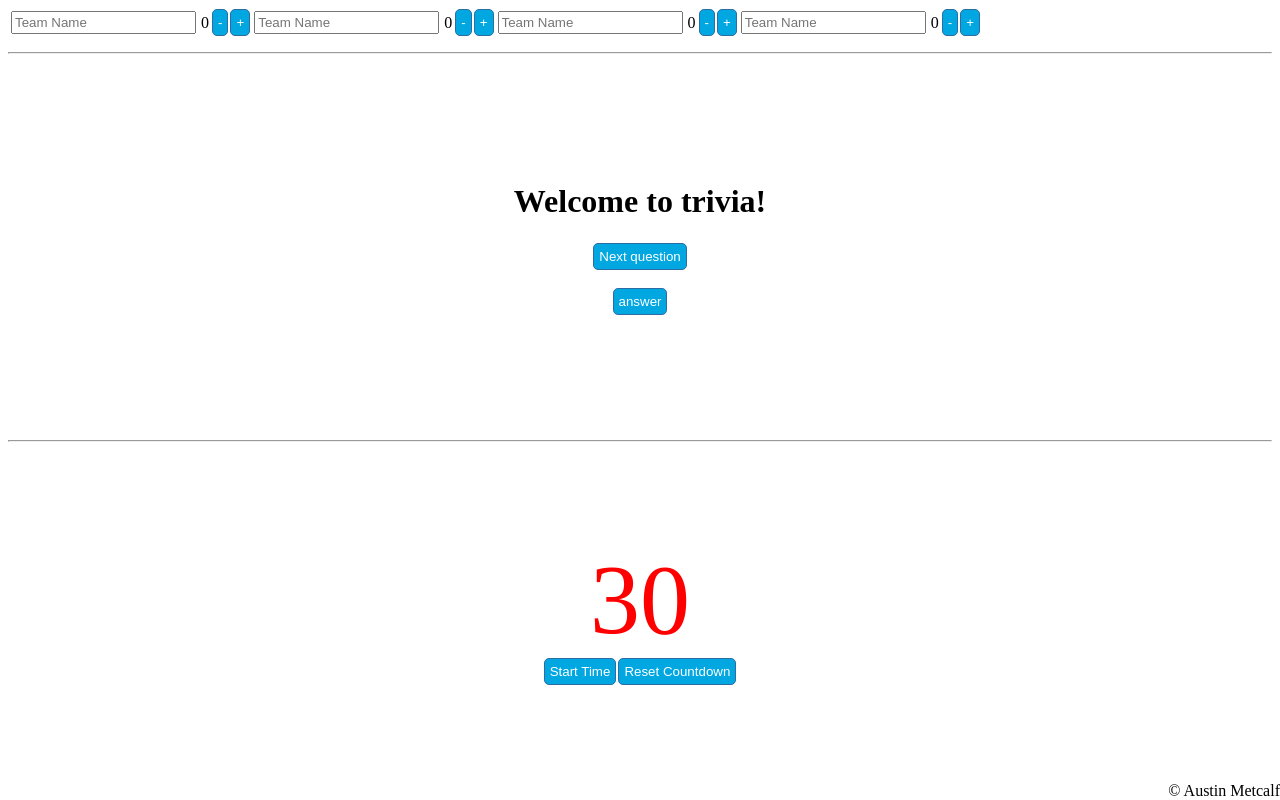
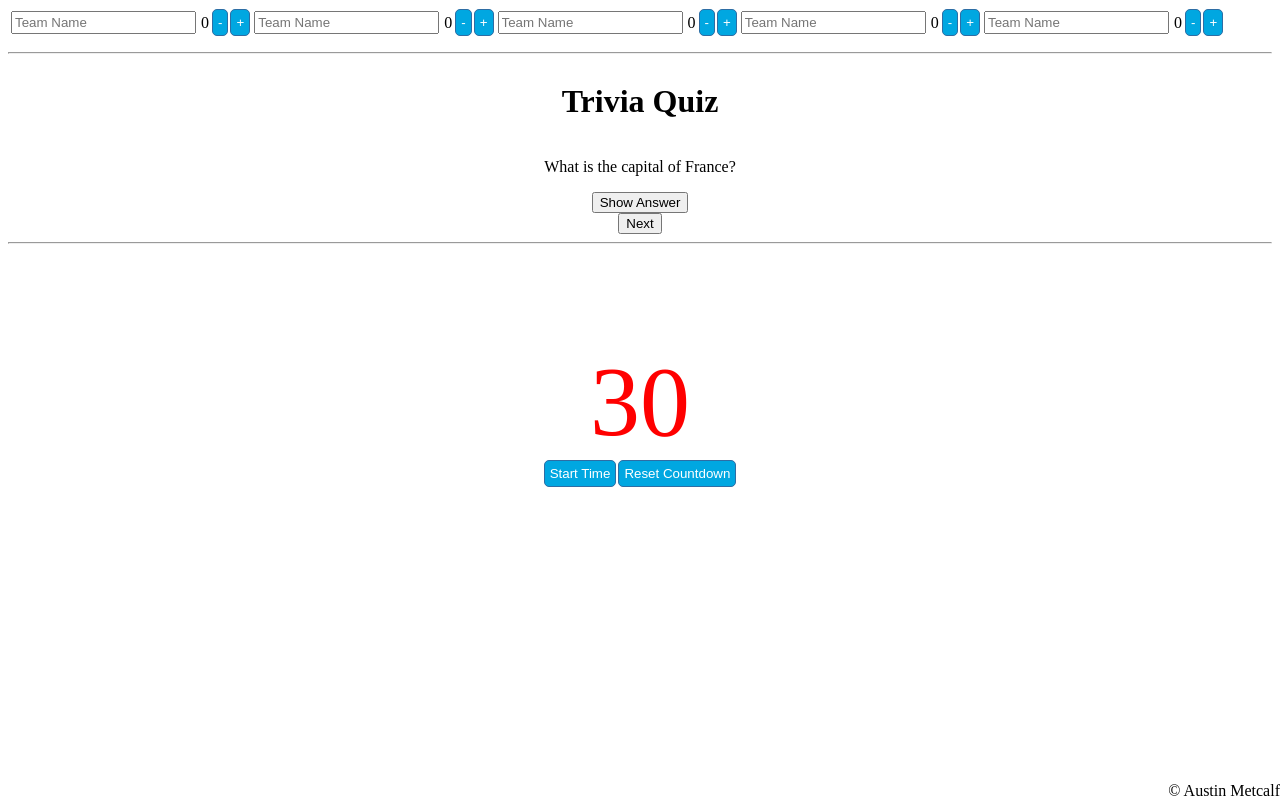
Before and after one commit to austinmetcalf/Trivia-Vue, a Vue app: page / in a window 1280 px wide. Built offline with nearby package versions, Linux system fonts and the light colour scheme.

Commit message:
Added manual quiz questions to component

```diff
--- a/src/App.vue
+++ b/src/App.vue
@@ -2,18 +2,17 @@
   <div>
     <div class="team-name-header">
       <teamName> </teamName>
-
+      <teamName> </teamName>
       <teamName> </teamName>
       <teamName> </teamName>
       <teamName> </teamName>
     </div>
 
     <hr />
-    <div class="quiz-container">
+    <!-- <div class="quiz-container">
       <QuizQuestionAPI></QuizQuestionAPI>
-    </div>
-
-    <!-- <QuizQuestion/> -->
+    </div> -->
+    <quizQuestionVue></quizQuestionVue>
     <hr />
     <questionTimer></questionTimer>
     <div class="copy-right">&copy; Austin Metcalf</div>
@@ -23,16 +22,16 @@
 <script>
 import teamName from "./components/teamName.vue";
 import questionTimer from "./components/questionTimer.vue";
-import QuizQuestionAPI from "./components/quizQuestionAPI.vue";
-// import quizQuestionVue from './components/quizQuestion.vue';
+// import QuizQuestionAPI from "./components/quizQuestionAPI.vue";
+import quizQuestionVue from './components/quizQuestion.vue';
 
 export default {
   name: "App",
   components: {
     teamName,
     questionTimer,
-    QuizQuestionAPI,
-    // quizQuestionVue
+    // QuizQuestionAPI,
+    quizQuestionVue
   },
 };
 </script>
--- a/src/components/quizQuestion.vue
+++ b/src/components/quizQuestion.vue
@@ -1,49 +1,56 @@
 <template>
-  <div>
-    <h1>Trivia Game</h1>
-    <div v-for="(question, index) in questions" :key="index">
-      <p>{{ question.text }}</p>
-      <form @submit.prevent="checkAnswer(question)">
-        <input type="text" v-model="userAnswer" />
-        <button type="submit">Submit</button>
-      </form>
-      <p v-if="question.correct">Correct!</p>
-      <p v-else>Incorrect. Try again.</p>
+  <div class="question-container">
+    <h1>Trivia Quiz</h1>
+    <div class="question-container">
+      <p>{{ currentQuestion.prompt }}</p>
+      <button @click="toggleAnswer">{{ buttonText }}</button>
+      <p v-if="currentQuestion.showAnswer">{{ currentQuestion.answer }}</p>
     </div>
+    <button v-if="currentIndex < questions.length - 1" @click="nextQuestion">Next</button>
   </div>
 </template>
 
 <script>
 export default {
-  name: "quizQuestion",
-  props:{},
   data() {
     return {
+      currentIndex: 0,
+      buttonText: 'Show Answer',
       questions: [
-        { text: 'What is the capital of France?', answer: 'Paris', correct: null },
-        { text: 'What is the largest ocean on Earth?', answer: 'Pacific Ocean', correct: null }
-      ],
-      userAnswer: ''
+        {
+          prompt: 'What is the capital of France?',
+          answer: 'Paris',
+          showAnswer: false
+        },
+        {
+          prompt: 'What is the largest ocean in the world?',
+          answer: 'Pacific Ocean',
+          showAnswer: false
+        }
+      ]
     }
   },
   computed: {
     currentQuestion() {
-      return this.questions.findIndex(q => q.correct === null) + 1;
+      return this.questions[this.currentIndex]
     }
   },
   methods: {
-    checkAnswer(question) {
-      if (this.userAnswer.toLowerCase() === question.answer.toLowerCase()) {
-        question.correct = true;
-      } else {
-        question.correct = false;
-      }
-      this.userAnswer = '';
+    toggleAnswer() {
+      this.currentQuestion.showAnswer = !this.currentQuestion.showAnswer
+      this.buttonText = this.currentQuestion.showAnswer ? 'Hide Answer' : 'Show Answer'
+    },
+    nextQuestion() {
+      this.currentIndex++
     }
   }
 }
 </script>
 
-
 <style scoped>
+.question-container{
+  display: flex;
+  flex-direction: column;
+  align-items: center;
+}
 </style>
--- a/src/components/quizQuestionAPI.vue
+++ b/src/components/quizQuestionAPI.vue
@@ -30,6 +30,9 @@ export default {
       questionNumber: 0
     };
   },
+  mounted() {
+    this.getDataFromAPI();
+  },
   methods: {
     incrementQuestionNumber(){
       this.questionNumber ++
@@ -39,7 +42,7 @@ export default {
       console.log("Getting more questions");
       try {
         const response = await axios.get(
-          "https://opentdb.com/api.php?amount=40&category=22&difficulty=easy&type=multiple"
+          "https://opentdb.com/api.php?amount=40&category=9&difficulty=easy&type=multiple"
         );
         this.dataFromAPI = response.data.results;
         this.currentQuestion = this.dataFromAPI.shift();
```
